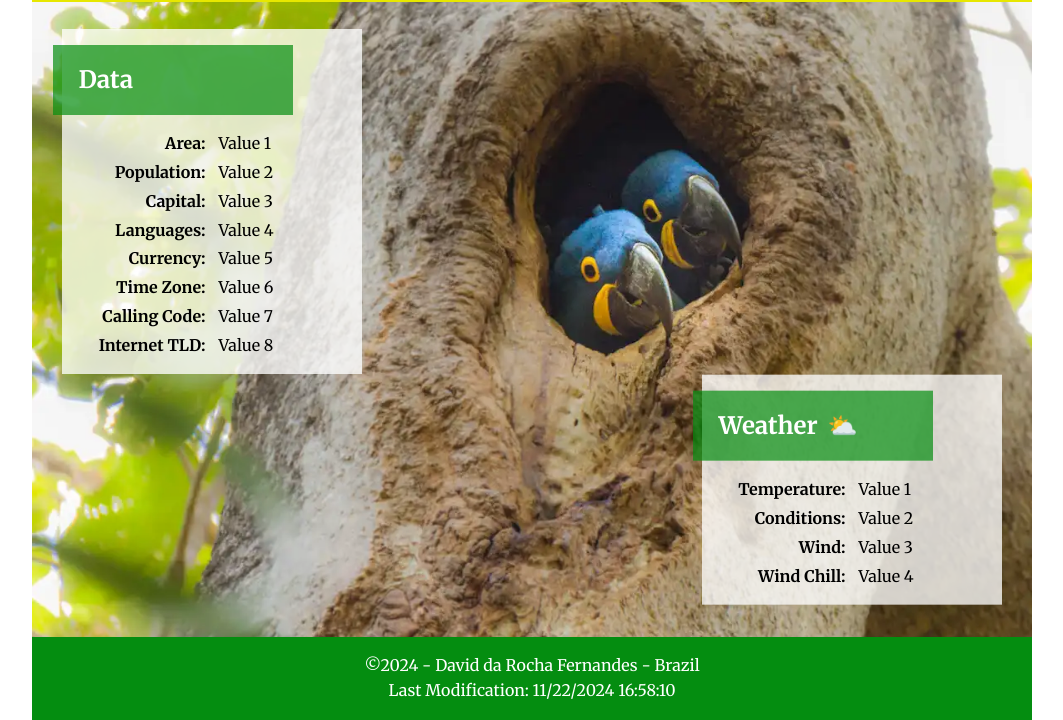
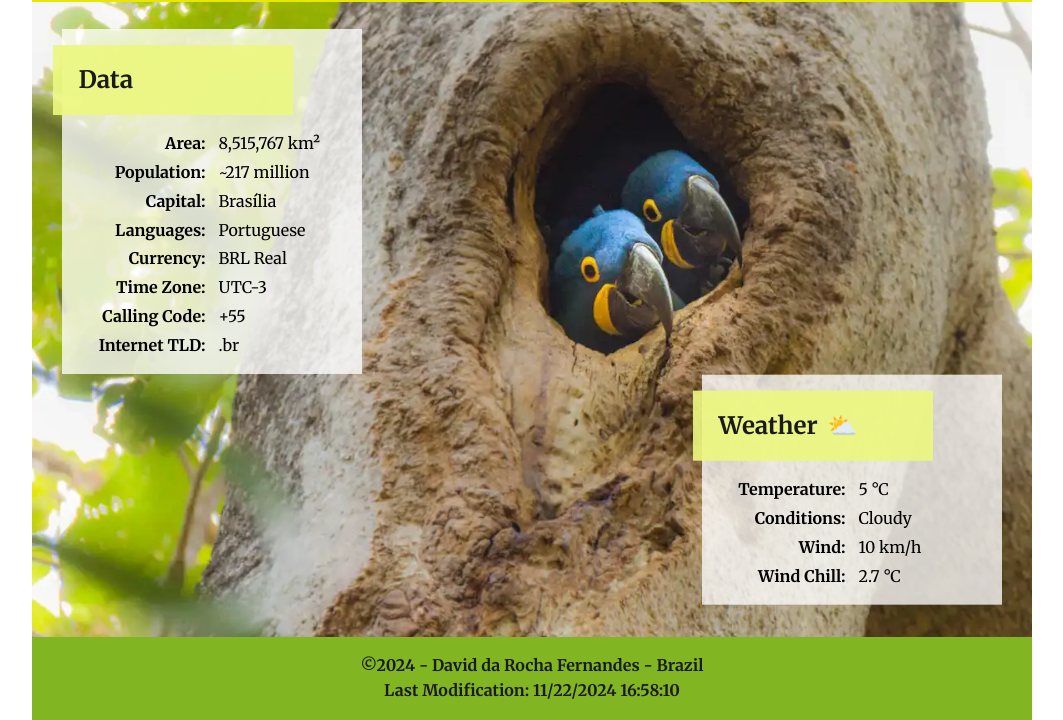
Before and after one commit to davidfernandes03/wdd131, a plain HTML site: page place.html in a window 1280 px wide. Shown: the part 80-800 px from the top of the page, without its empty margins (108-1171 px from the left). Drawn offline with Linux system fonts and the light colour scheme.

Commit message:
Country Page

```diff
--- a/place.html
+++ b/place.html
@@ -40,14 +40,14 @@
                         <label>Internet TLD: </label>
                     </div>
                     <div class="info-value">
-                        <span>Value 1</span>
-                        <span>Value 2</span>
-                        <span>Value 3</span>
-                        <span>Value 4</span>
-                        <span>Value 5</span>
-                        <span>Value 6</span>
-                        <span>Value 7</span>
-                        <span>Value 8</span>
+                        <span>8,515,767 km²</span>
+                        <span>~217 million</span>
+                        <span>Brasília</span>
+                        <span>Portuguese</span>
+                        <span>BRL Real</span>
+                        <span>UTC-3</span>
+                        <span>+55</span>
+                        <span>.br</span>
                     </div>
                 </div>
             </section>
@@ -65,10 +65,10 @@
                         <label>Wind Chill: </label>
                     </div>
                     <div class="info-value">
-                        <span>Value 1</span>
-                        <span>Value 2</span>
-                        <span>Value 3</span>
-                        <span>Value 4</span>
+                        <span>5 °C</span>
+                        <span>Cloudy</span>
+                        <span>10 km/h</span>
+                        <span id="windChill"></span>
                     </div>
                 </div>
             </section>
--- a/scripts/place.js
+++ b/scripts/place.js
@@ -0,0 +1,18 @@
+const temperature = 5; // °C
+const windSpeed = 10; // Km/h
+
+function calculateWindChill(temp, wind) {
+    if (temp <= 10 && wind > 4.8) {
+        return (
+            13.12 + (0.6215 * temp) -
+            (11.37 * Math.pow(wind, 0.16)) +
+            (0.3965 * temp * Math.pow(wind, 0.16))
+        ).toFixed(1) + " °C";
+    } else {
+        return "N/A";
+    }
+}
+
+const windChillValue = calculateWindChill(temperature, windSpeed);
+const windChillDisplay = document.querySelector("#windChill");
+windChillDisplay.textContent = windChillValue;
--- a/styles/place-large.css
+++ b/styles/place-large.css
@@ -46,8 +46,8 @@
 
     .info-section h2, aside .info-section h2 {
         margin: 0rem 0rem 1rem 0rem;
-        background-color: #048d0fb2;
-        color: white;
+        background-color: #ecf87fe8;
+        color: var(--heading);
         text-align: left;
         padding: 1rem 1rem 1rem 1.6rem;
         position: relative;
--- a/styles/place.css
+++ b/styles/place.css
@@ -1,7 +1,8 @@
 :root {
+    --heading: #1a1a1a;
     --border: #e7e700;
     --text-color: black;
-    --background: #048d10;
+    --background: #81b622;
     --spacing: 1.4rem;
 }
 
@@ -24,7 +25,7 @@ body {
 
 header {
     background-color: var(--background);
-    color: white;
+    color: var(--heading);
     padding: var(--spacing);
     text-align: center;
 }
@@ -81,7 +82,8 @@ aside .info-section h2 {
 
 footer {
     background-color: var(--background);
-    color: white;
+    color: var(--heading);
+    font-weight: bold;
     text-align: center;
     padding: 1rem;
 }
```
